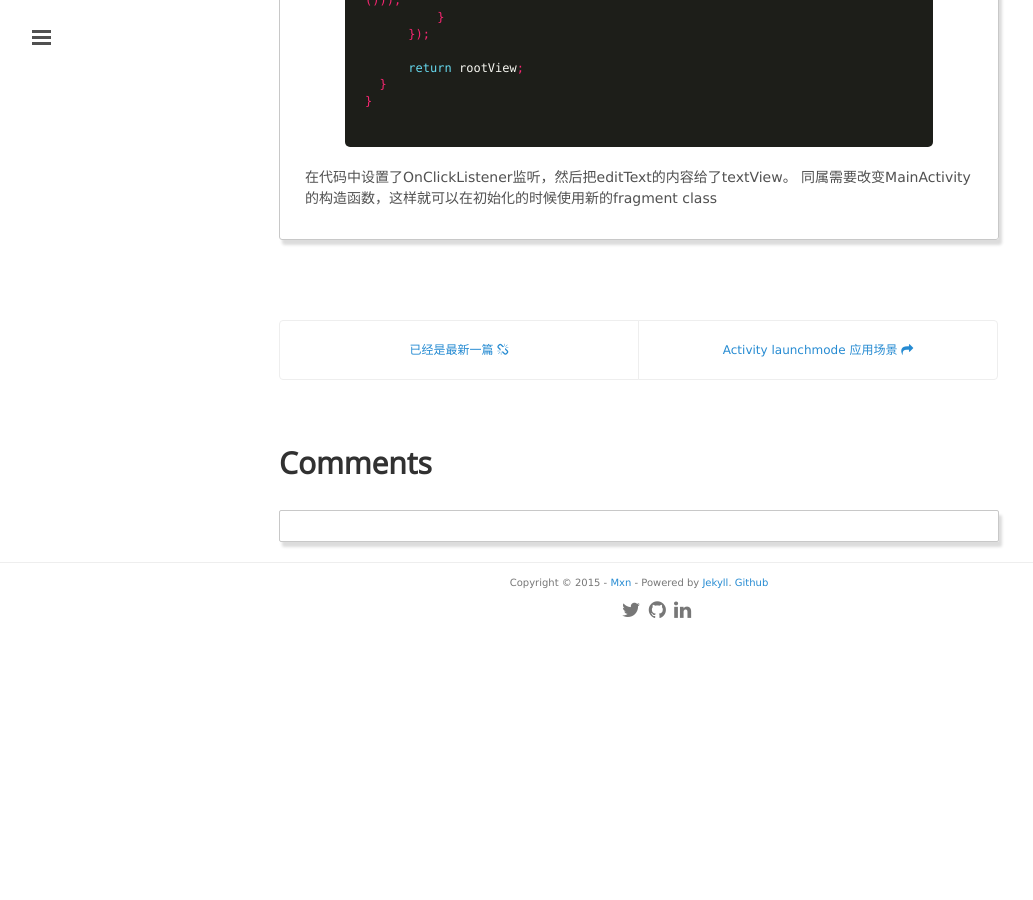
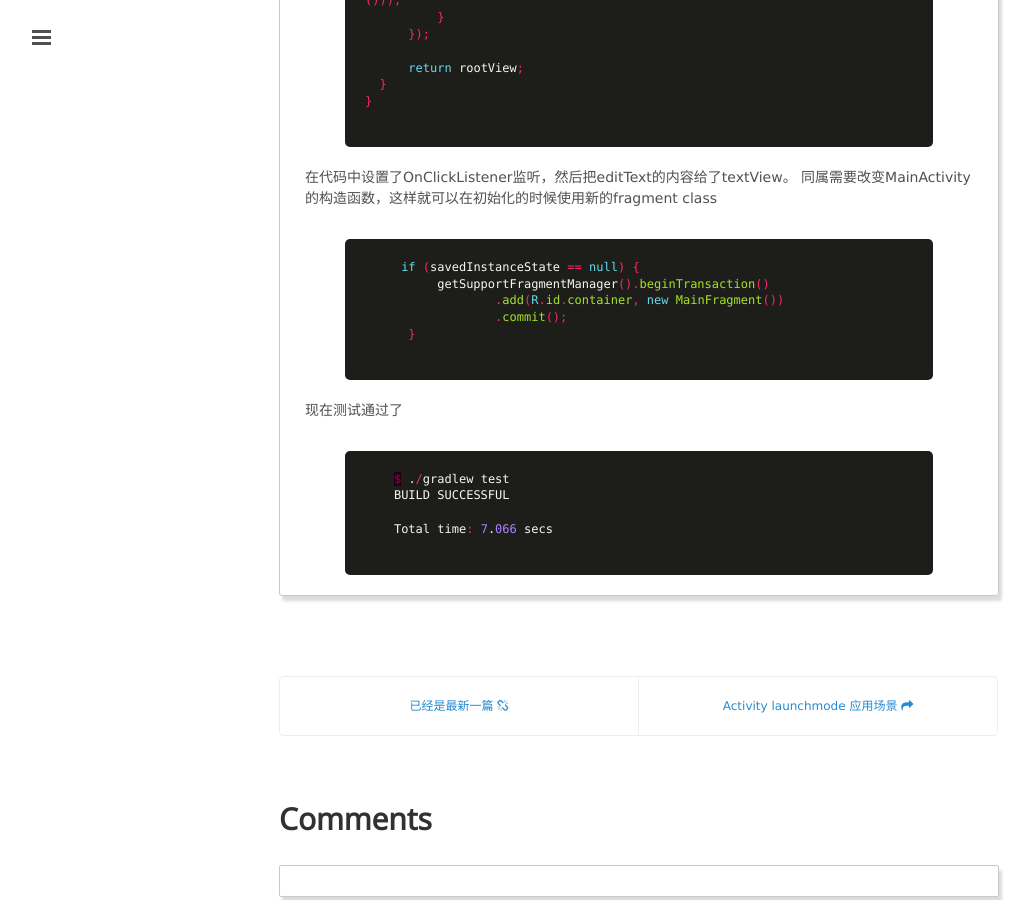
Before and after one commit to mxn21/mxn21.github.io, a Jekyll site: the page built from _posts/2015-7-7-使用Robolectric进行Android单元测试.md, in a window 1280 px wide and 900 px high, scrolled down 8320 px. Shown: the whole window, without its empty margins (1-1034 px from the left). Built offline with Jekyll 4.4.1, drawn with Linux system fonts in a browser that asks for light colours; Markdown is read by kramdown in place of the engine named in the settings; comment, search, counter and statistics services are not loaded; before the commit the page ends 8955 px from its top, so only the background shows below that.

Commit message:
ad sa
阿 dasd

```diff
--- a/_posts/2015-7-7-使用Robolectric进行Android单元测试.md
+++ b/_posts/2015-7-7-使用Robolectric进行Android单元测试.md
@@ -332,6 +332,7 @@
 
 当运行的时候，测试会fail。需要按下面的方法修复。
 打开MainActivity.java。加入如下的private class。
+
     {% highlight java  %}
 public static class MainFragment extends Fragment {
   @Override
@@ -355,3 +356,20 @@
 
 在代码中设置了OnClickListener监听，然后把editText的内容给了textView。
 同属需要改变MainActivity的构造函数，这样就可以在初始化的时候使用新的fragment class
+
+    {% highlight java  %}
+     if (savedInstanceState == null) {
+          getSupportFragmentManager().beginTransaction()
+                  .add(R.id.container, new MainFragment())
+                  .commit();
+      }
+     {% endhighlight %}
+
+现在测试通过了
+
+    {% highlight c  %}
+    $ ./gradlew test
+    BUILD SUCCESSFUL
+
+    Total time: 7.066 secs
+     {% endhighlight %}
```
